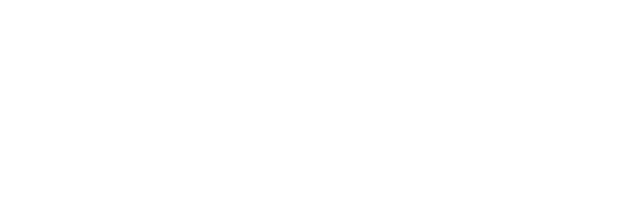
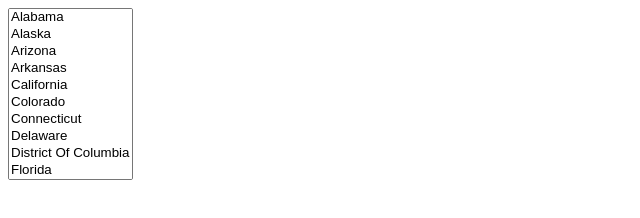
Before and after one commit to thinkful-ei-armadillo/Jake-Sarah-NPS, a plain HTML site: page index.html in a window 1280 px wide. Shown: the whole page, without its empty margins (0-640 px from the left). Drawn offline with Linux system fonts and the light colour scheme.

Commit message:
added dropdown

```diff
--- a/index.html
+++ b/index.html
@@ -7,7 +7,61 @@
   <title>National Parks Search Client</title>
 </head>
 <body>
-
+  <form>
+  <select id="state" size="10" multiple>
+    <option value="AL">Alabama</option>
+    <option value="AK">Alaska</option>
+    <option value="AZ">Arizona</option>
+    <option value="AR">Arkansas</option>
+    <option value="CA">California</option>
+    <option value="CO">Colorado</option>
+    <option value="CT">Connecticut</option>
+    <option value="DE">Delaware</option>
+    <option value="DC">District Of Columbia</option>
+    <option value="FL">Florida</option>
+    <option value="GA">Georgia</option>
+    <option value="HI">Hawaii</option>
+    <option value="ID">Idaho</option>
+    <option value="IL">Illinois</option>
+    <option value="IN">Indiana</option>
+    <option value="IA">Iowa</option>
+    <option value="KS">Kansas</option>
+    <option value="KY">Kentucky</option>
+    <option value="LA">Louisiana</option>
+    <option value="ME">Maine</option>
+    <option value="MD">Maryland</option>
+    <option value="MA">Massachusetts</option>
+    <option value="MI">Michigan</option>
+    <option value="MN">Minnesota</option>
+    <option value="MS">Mississippi</option>
+    <option value="MO">Missouri</option>
+    <option value="MT">Montana</option>
+    <option value="NE">Nebraska</option>
+    <option value="NV">Nevada</option>
+    <option value="NH">New Hampshire</option>
+    <option value="NJ">New Jersey</option>
+    <option value="NM">New Mexico</option>
+    <option value="NY">New York</option>
+    <option value="NC">North Carolina</option>
+    <option value="ND">North Dakota</option>
+    <option value="OH">Ohio</option>
+    <option value="OK">Oklahoma</option>
+    <option value="OR">Oregon</option>
+    <option value="PA">Pennsylvania</option>
+    <option value="RI">Rhode Island</option>
+    <option value="SC">South Carolina</option>
+    <option value="SD">South Dakota</option>
+    <option value="TN">Tennessee</option>
+    <option value="TX">Texas</option>
+    <option value="UT">Utah</option>
+    <option value="VT">Vermont</option>
+    <option value="VA">Virginia</option>
+    <option value="WA">Washington</option>
+    <option value="WV">West Virginia</option>
+    <option value="WI">Wisconsin</option>
+    <option value="WY">Wyoming</option>
+  </select>
+</form>
 <script src="index.js"></script>
 </body>
 </html>
--- a/index.js
+++ b/index.js
@@ -1 +1,3 @@
 'use strict';
+
+const ApiKey : 'WSJxSY1ToMGvG5DXikXrgsHbZEPXPGa2YrovqmVf'
```
